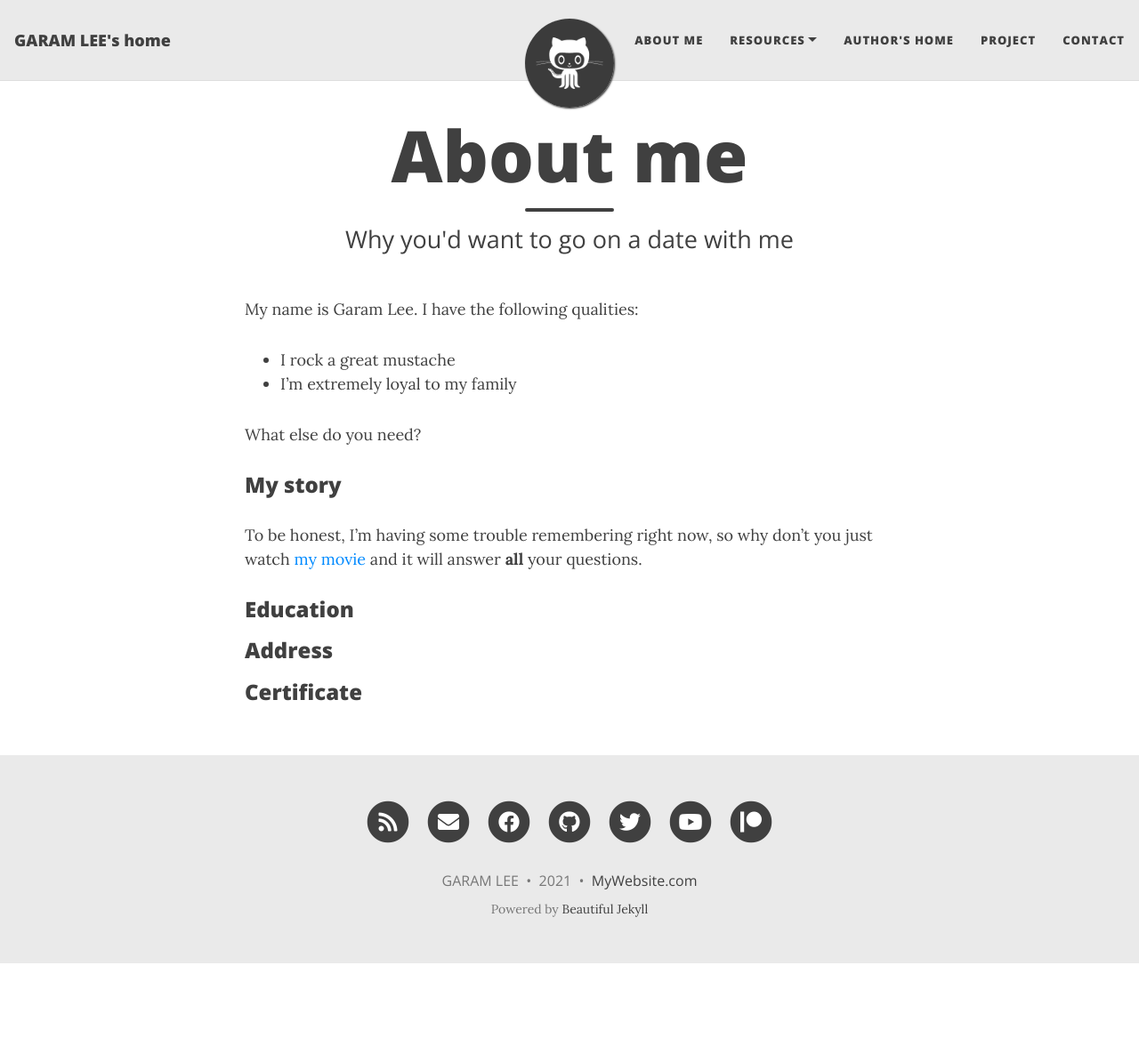
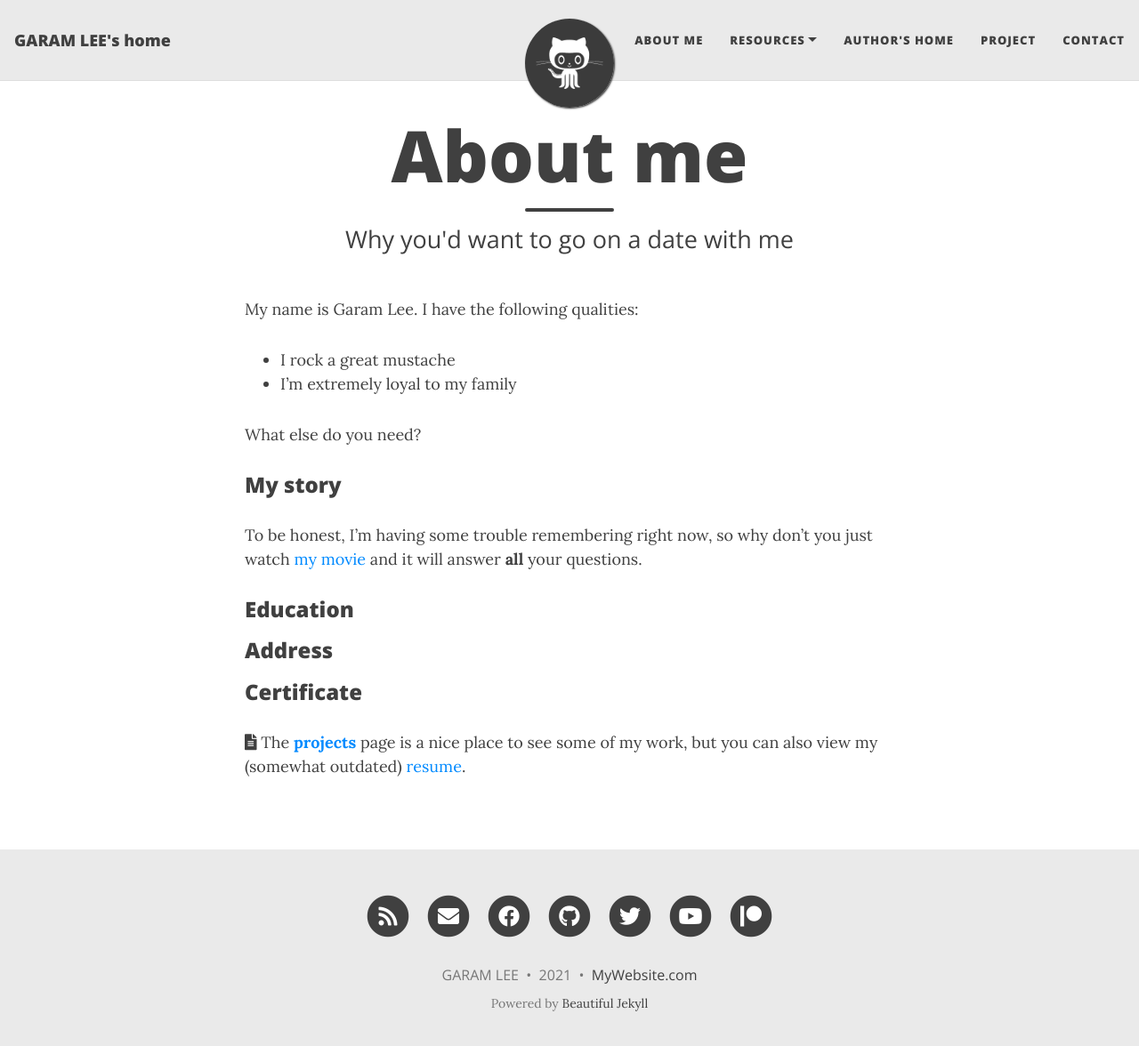
Before and after one commit to 9aram/jekyll_proto, a Jekyll site: the page built from aboutme.md, in a window 1280 px wide and 1189 px high. Shown: the top 1176 px of the window at 89% size. Built offline with Jekyll 4.4.1, drawn with Linux system fonts in a browser that asks for light colours; nearby versions of some CDN libraries.

Commit message:
add resume

```diff
--- a/aboutme.md
+++ b/aboutme.md
@@ -18,3 +18,8 @@ To be honest, I'm having some trouble remembering right now, so why don't you ju
 ### Education
 ### Address
 ### Certificate
+
+<p class="about-text">
+<span class="fa fa-file-alt about-icon"></span>
+The <strong><a href="/projects">projects</a></strong> page is a nice place to see some of my work, but you can also view my (somewhat outdated) <a href="/resume">resume</a>.
+</p>
```
Also changed, not shown: resume.html (added, +11 -0 lines).
